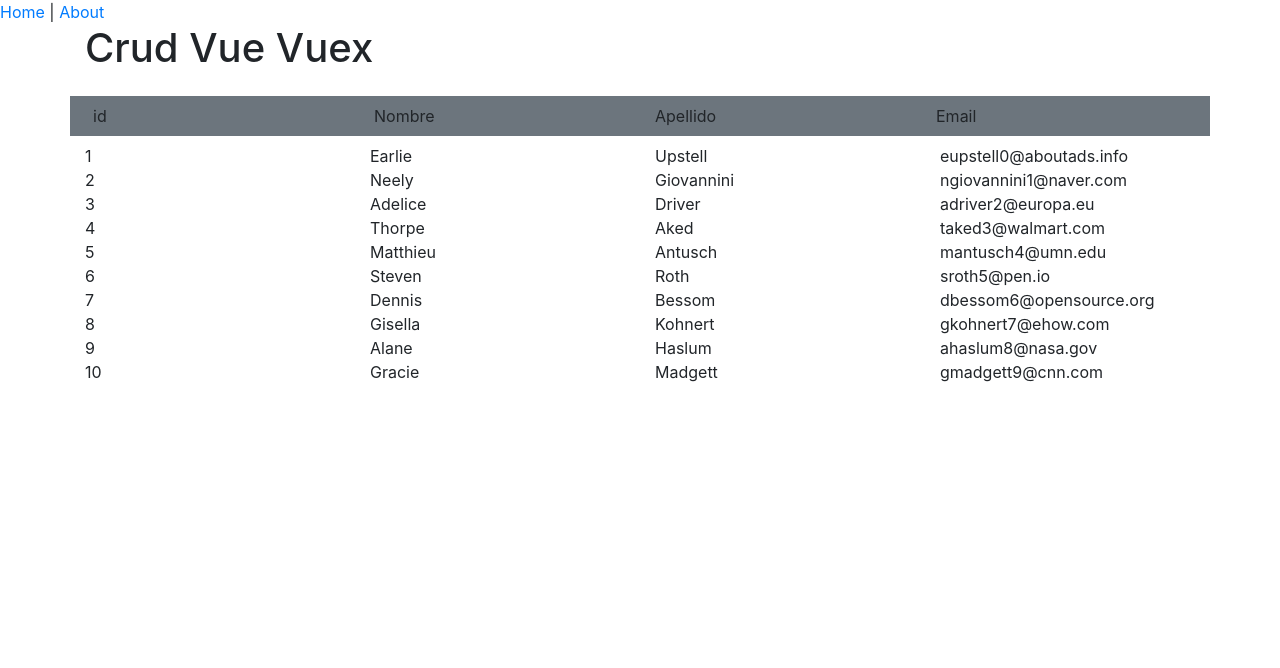
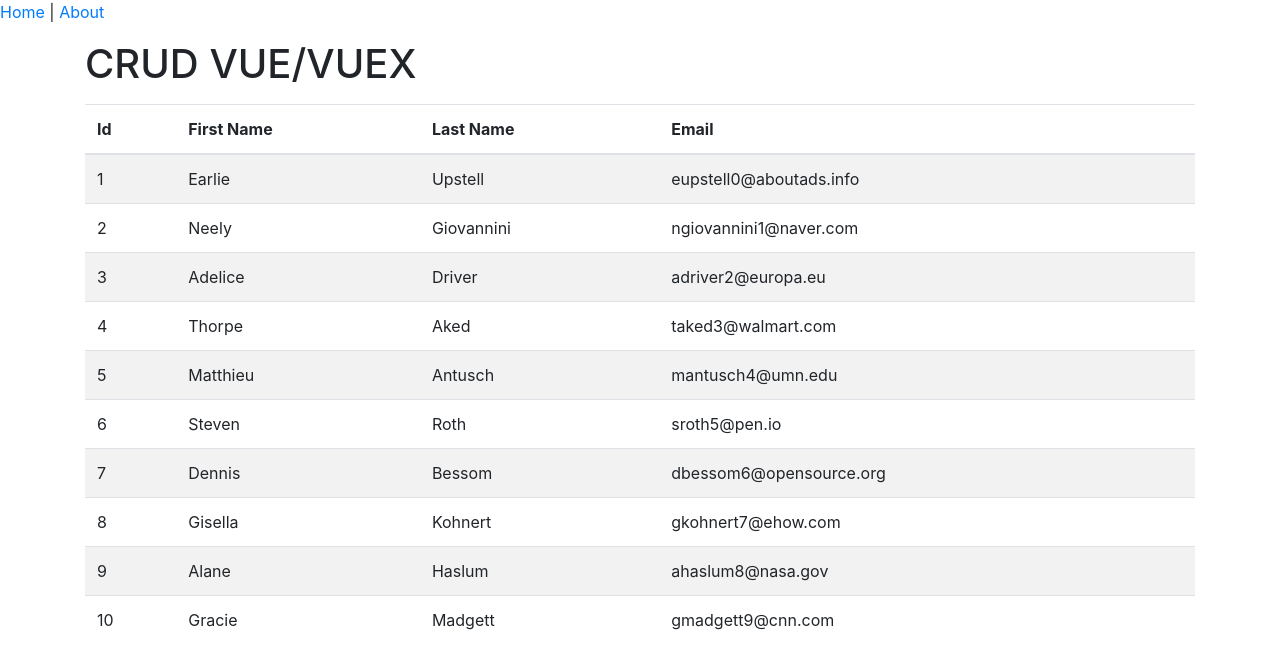
Before and after one commit to robertoandres24/crud-vue-vuex, a Vue app: page / in a window 1280 px wide. Shown: the top 668 px of the page. Built offline with nearby package versions, Linux system fonts and the light colour scheme; data requests are answered from the project's data file.

Commit message:
add vue-bootstrap and b-table component

```diff
--- a/package.json
+++ b/package.json
@@ -10,6 +10,8 @@
   },
   "dependencies": {
     "axios": "^0.19.2",
+    "bootstrap": "^4.5.0",
+    "bootstrap-vue": "^2.15.0",
     "core-js": "^3.6.5",
     "vue": "^2.6.11",
     "vue-router": "^3.2.0",
--- a/public/index.html
+++ b/public/index.html
@@ -7,8 +7,6 @@
   <meta name="viewport" content="width=device-width,initial-scale=1.0">
   <link rel="icon" href="<%= BASE_URL %>favicon.ico">
   <title><%= htmlWebpackPlugin.options.title %></title>
-  <link rel="stylesheet" href="https://stackpath.bootstrapcdn.com/bootstrap/4.5.0/css/bootstrap.min.css"
-    integrity="sha384-9aIt2nRpC12Uk9gS9baDl411NQApFmC26EwAOH8WgZl5MYYxFfc+NcPb1dKGj7Sk" crossorigin="anonymous">
 
 </head>
 
--- a/src/main.js
+++ b/src/main.js
@@ -2,6 +2,12 @@ import Vue from "vue";
 import App from "./App.vue";
 import router from "./router";
 import store from "./store";
+import { BootstrapVue, IconsPlugin } from "bootstrap-vue";
+// Install BootstrapVue
+Vue.use(BootstrapVue);
+Vue.use(IconsPlugin);
+import "bootstrap/dist/css/bootstrap.css";
+import "bootstrap-vue/dist/bootstrap-vue.css";
 
 Vue.prototype.$axios = require("./services/local-api");
 Vue.config.productionTip = false;
--- a/src/store/index.js
+++ b/src/store/index.js
@@ -4,7 +4,9 @@ import Vuex from "vuex";
 Vue.use(Vuex);
 
 export default new Vuex.Store({
-  state: {},
+  state: {
+    people: []
+  },
   mutations: {},
   actions: {},
   modules: {}
--- a/src/views/Home.vue
+++ b/src/views/Home.vue
@@ -1,23 +1,8 @@
 <template>
-  <div class="home container">
-    <h1 class="mb-4">Crud Vue Vuex</h1>
-    <div class="people-list">
-      <div class="bg-secondary header my-2 p-2 row">
-        <div class="col">id</div>
-        <div class="col">Nombre</div>
-        <div class="col">Apellido</div>
-        <div class="col">Email</div>
-      </div>
-      <div class="body">
-        <div v-for="p in people" :key="p.id" class="row">
-          <div class="col">{{ p.id }}</div>
-          <div class="col">{{ p.first_name }}</div>
-          <div class="col">{{ p.last_name }}</div>
-          <div class="col">{{ p.email }}</div>
-        </div>
-      </div>
-    </div>
-  </div>
+  <b-container>
+    <h1 class="my-3">CRUD VUE/VUEX</h1>
+    <b-table striped hover :items="people"></b-table>
+  </b-container>
 </template>
 
 <script>
```
Also changed, not shown: 2 other files (tests, documents, lock files or other folders).
